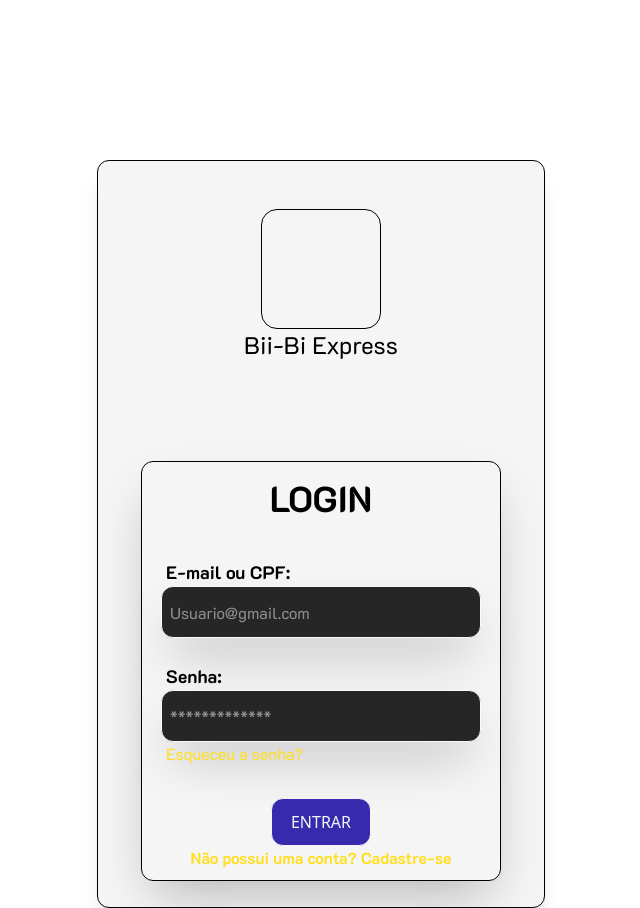
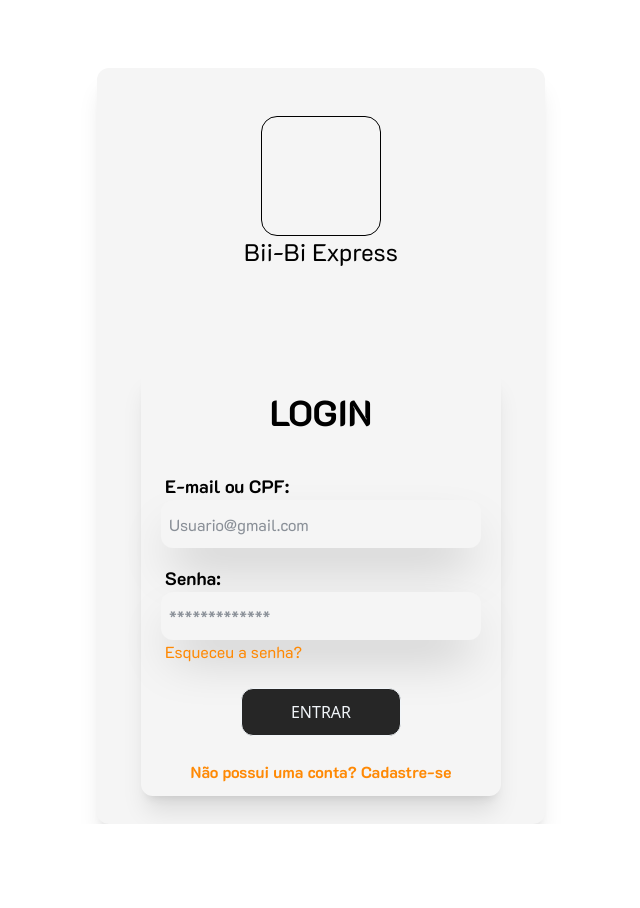
Before and after one commit to 1LucasMatheus/Startup_Bii-Bi-Express, a Laravel app: page /login in a window 1280 px wide. Shown: the whole page, without its empty margins (319-959 px from the left). After the commit the page ends 824 px from the top, so only its background shows below. Run offline with Laravel 12, Linux system fonts and the light colour scheme.

Commit message:
Redesign do Login

```diff
--- a/resources/views/auth/login.blade.php
+++ b/resources/views/auth/login.blade.php
@@ -15,26 +15,26 @@
 </head>
 <body>
     <form action="" class="">
-    <div class="rounded-xl justify-self-center mt-40 text-center w-112 h-187 shadow-xl bg-neutral-100 pt-12 border">
+    <div class="rounded-xl justify-self-center mt-17 text-center w-112 h-189 shadow-xl bg-neutral-100 pt-12">
 
         <div class="border justify-self-center w-30 h-30 rounded-2xl font-bold"></div>
 
         <h2 class="justify-self-center text-2xl" style="font-family: K2D">Bii-Bi Express</h2>
 
-        <div class="border rounded-xl shadow-2xl w-90 h-105 justify-self-center mt-25">
+        <div class="rounded-xl shadow-xl w-90 h-107 justify-self-center mt-25 pt-2">
 
             <h2 style="font-family: K2D" class="text-4xl font-bold mt-4">LOGIN</h2>
 
             <p style="font-family: K2D" class="mt-10 flex pl-6 text-lg font-bold">E-mail ou CPF:</p>
-            <input type="email" class="border justify-self-center w-80 h-13 rounded-xl cursor-pointer bg-neutral-800 text-slate-50 pl-2 shadow-2xl" style="font-family: K2D" placeholder="Usuario@gmail.com">
+            <input type="email" class="justify-self-center w-80 h-12 rounded-xl bg-neutral-100 text-gray-800 pl-2 shadow-2xl" style="font-family: K2D" placeholder="Usuario@gmail.com">
 
-            <p style="font-family: K2D" class="mt-6 flex pl-6 text-lg font-bold">Senha:</p>
-            <input type="password" class="border justify-self-center w-80 h-13 rounded-xl cursor-pointer bg-neutral-800 text-slate-50 pl-2 shadow-2xl" style="font-family: K2D" placeholder="*************">
-            <a href="" class="flex pl-6 text-yellow-300" style="font-family: K2D">Esqueceu a senha?</a>
+            <p style="font-family: K2D" class="mt-4 flex pl-6 text-lg font-bold">Senha:</p>
+            <input type="password" class="justify-self-center w-80 h-12 rounded-xl bg-neutral-100 text-gray-800 pl-2 shadow-2xl" style="font-family: K2D" placeholder="*************">
+            <a href="" class="flex pl-6 text-orange-400" style="font-family: K2D">Esqueceu a senha?</a>
 
-            <button class="w-25 h-12 border mt-8 rounded-xl bg-indigo-800 text-slate-100">ENTRAR</button>
+            <button class="w-40 h-12 border mt-6 rounded-xl bg-neutral-800 text-slate-100">ENTRAR</button>
 
-            <a class="cursor-pointer flex justify-self-center font-bold text-yellow-300" style="font-family: K2D">Não possui uma conta? Cadastre-se</a>
+            <a class="cursor-pointer flex justify-self-center font-bold text-orange-400 mt-6" style="font-family: K2D">Não possui uma conta? Cadastre-se</a>
         </div>
 
     </div>
```
